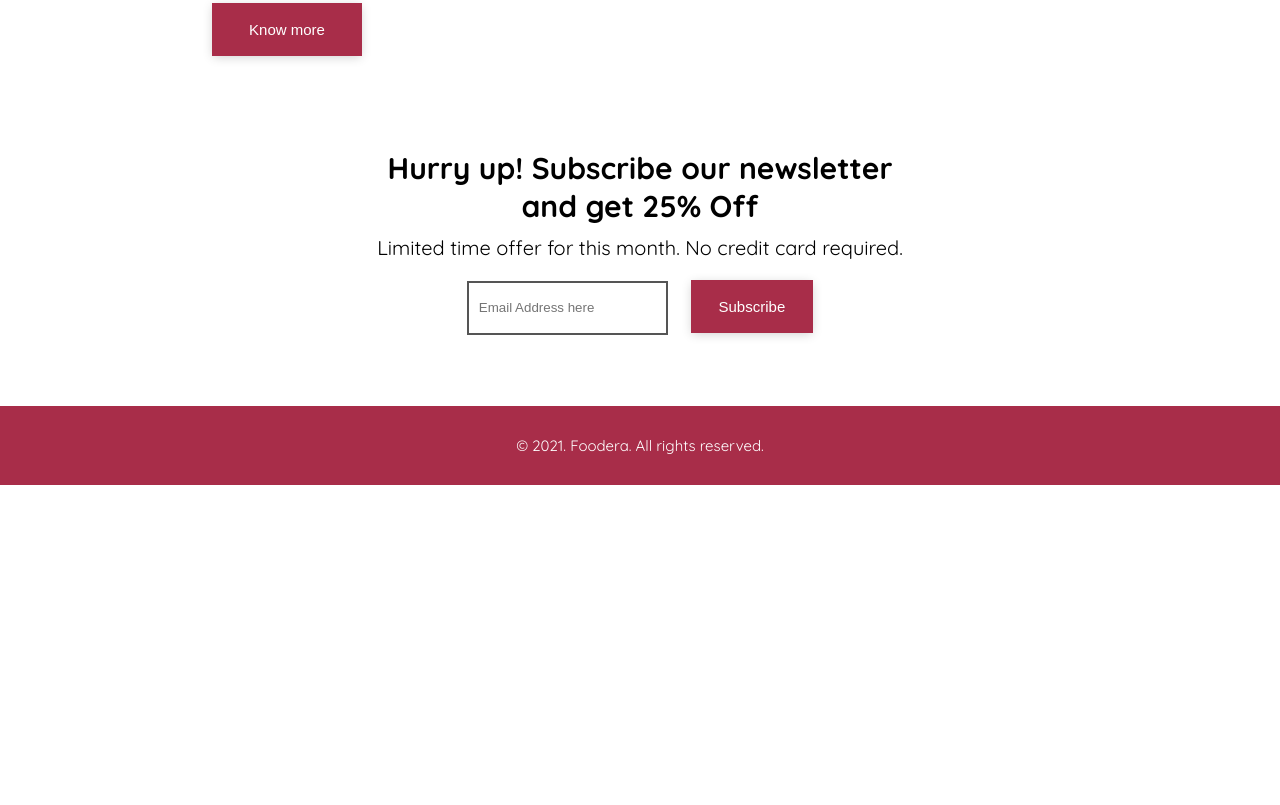
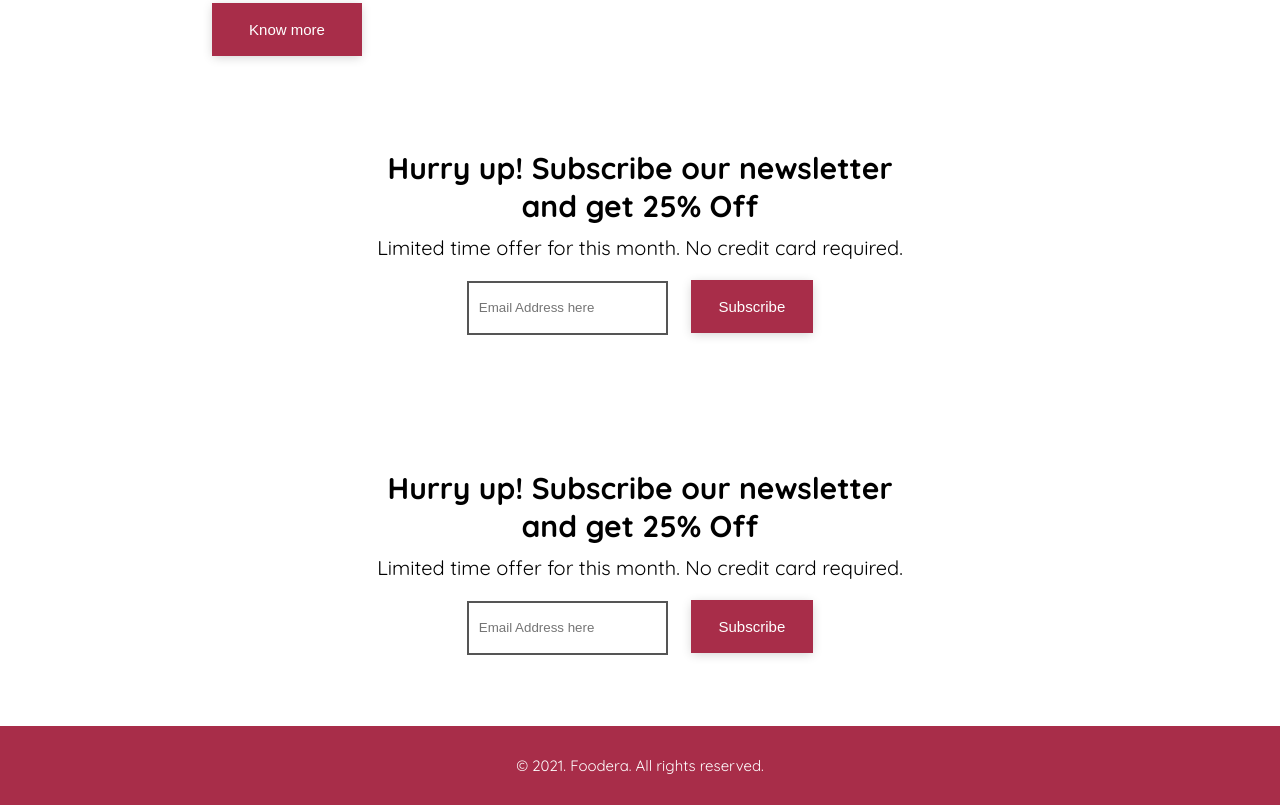
Before and after one commit to HUSS41N/foodera, a plain HTML site: page index.html in a window 1280 px wide. Shown: the part 2051-2856 px from the top of the page. Before the commit the page ends 2536 px from the top, so only its background shows below. Drawn offline with Linux system fonts and the light colour scheme.

Commit message:
Update index.html

```diff
--- a/index.html
+++ b/index.html
@@ -89,6 +89,15 @@
                 <button class="red">Subscribe</button>
             </div>
     </section>
+    <section class="contact">
+        <h1> Hurry up! Subscribe our newsletter
+            <br> and get 25% Off</h1>
+            <p>Limited time offer for this month. No credit card required.</p>
+            <div>
+                <input type="text" placeholder="Email Address here">
+                <button class="red">Subscribe</button>
+            </div>
+    </section>
     <footer>
         <p>© 2021. Foodera. All rights reserved.</p>
     </footer>
```
